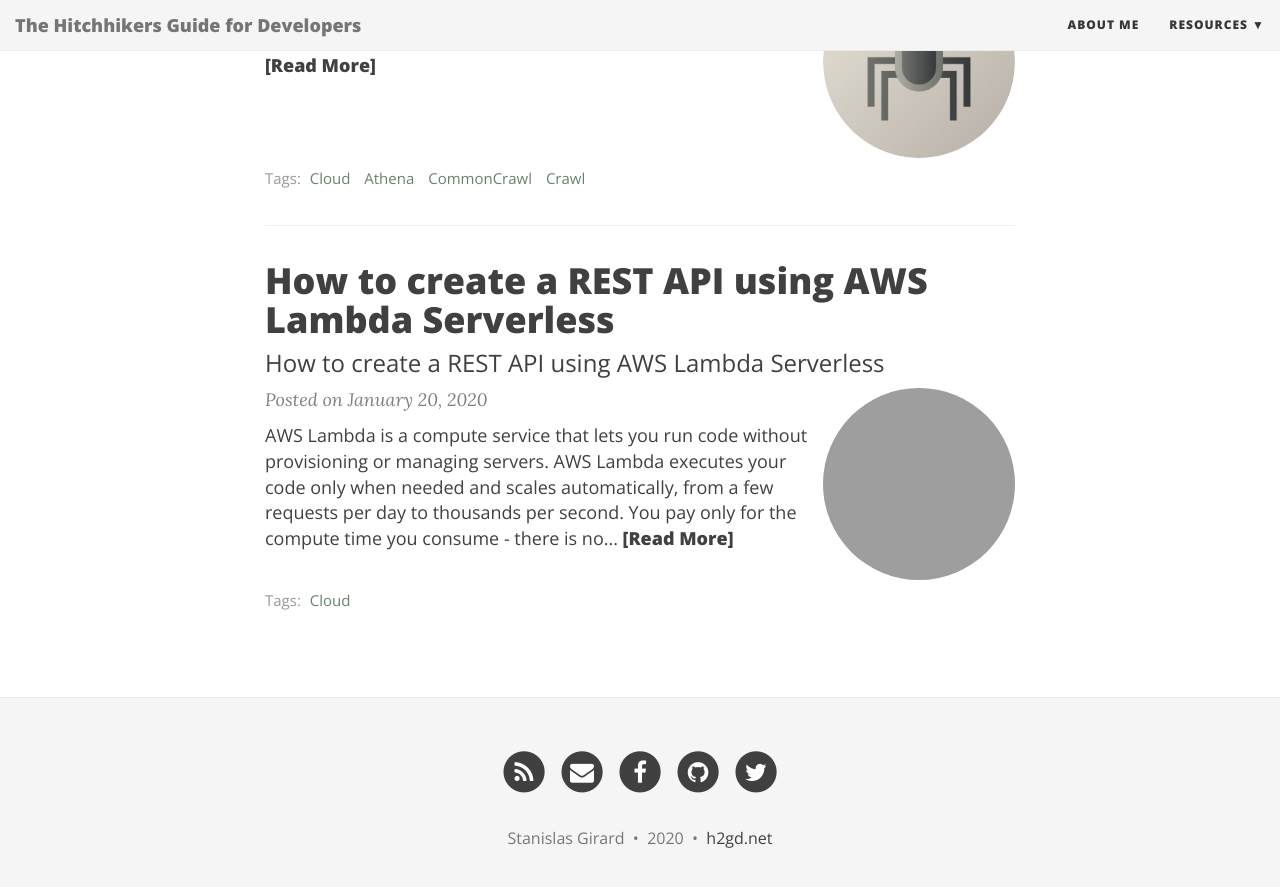
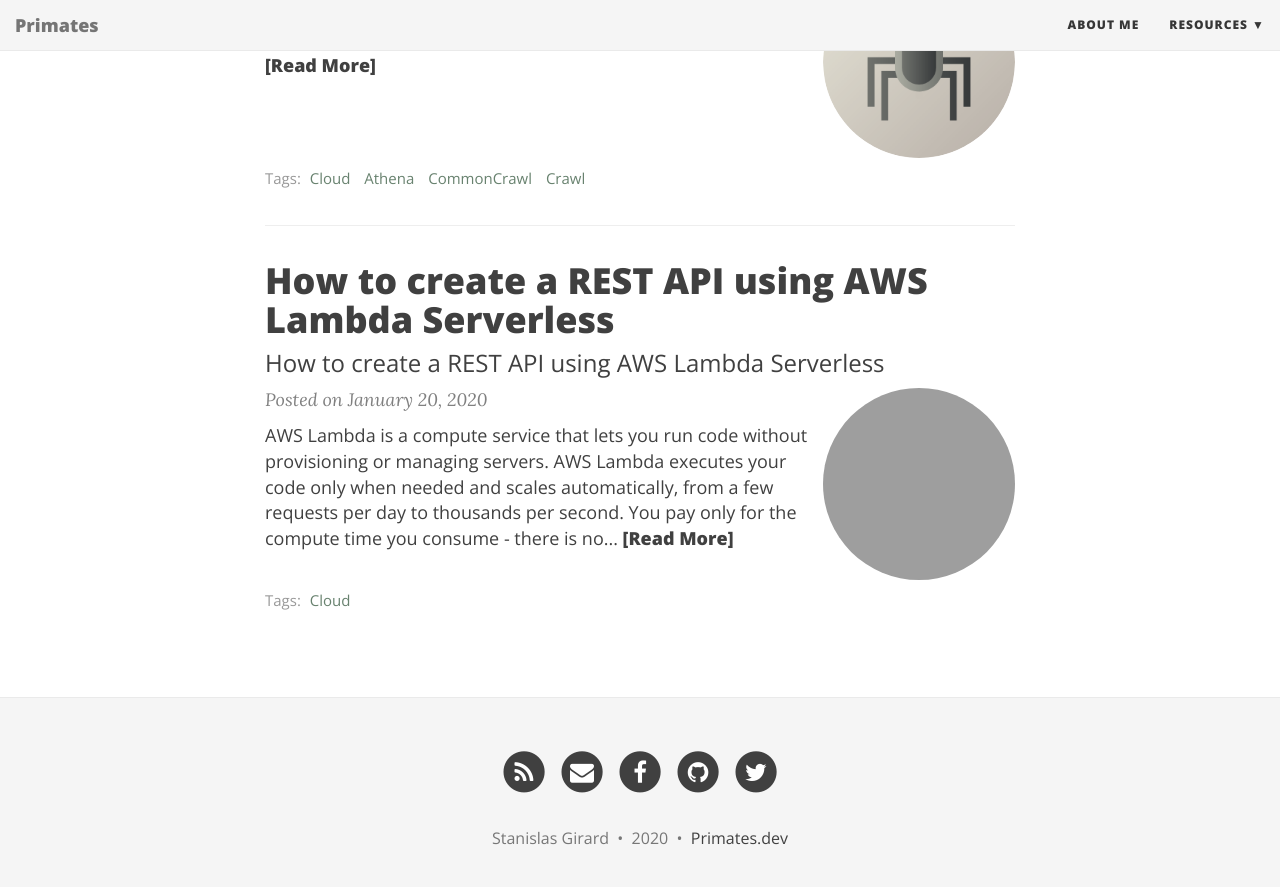
Before and after one commit to StanGirard/Primates-Jekyll, a Jekyll site: the page built from index.html, in a window 1280 px wide and 900 px high, scrolled down 520 px. Shown: the top 887 px of the window. Built offline with Jekyll 4.4.1, drawn with Linux system fonts in a browser that asks for light colours; nearby versions of some CDN libraries; the list of posts is cut into pages by our own code; grey boxes are pictures that could not be loaded.

Commit message:
[TITLE] Changed it

```diff
--- a/_config.yml
+++ b/_config.yml
@@ -1,10 +1,10 @@
 # --- General options --- #
 
 # Name of website
-title: The Hitchhikers Guide for Developers
+title: Primates
 
 # Short description of your site
-description: All there is to know about me
+description: Guides for developers
 
 # --- Local development options ---
 # If your website is hosted locally rather than on GitHub, then you need to uncomment the next two parameters to set the url and baseurl
@@ -93,7 +93,7 @@
 
 # How to display the link to the website in the footer
 # Remove this if you don't want a link in the footer
-url-pretty: "h2gd.net"  # eg. "deanattali.com/beautiful-jekyll"
+url-pretty: "Primates.dev"  # eg. "deanattali.com/beautiful-jekyll"
 
 # --- Web Statistics Section --- #
 
```
